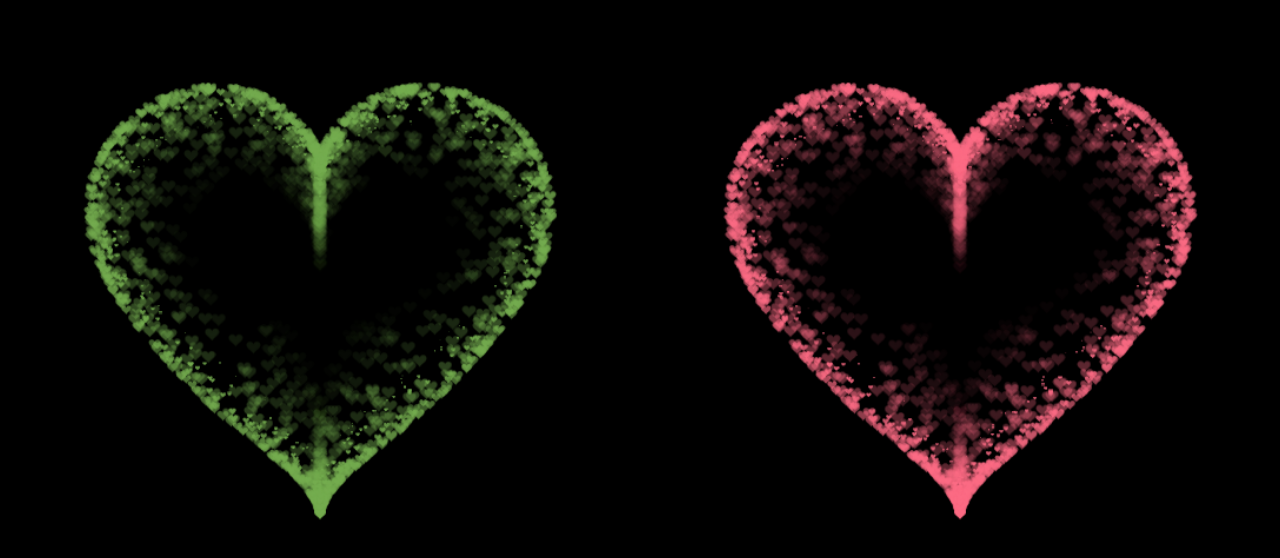
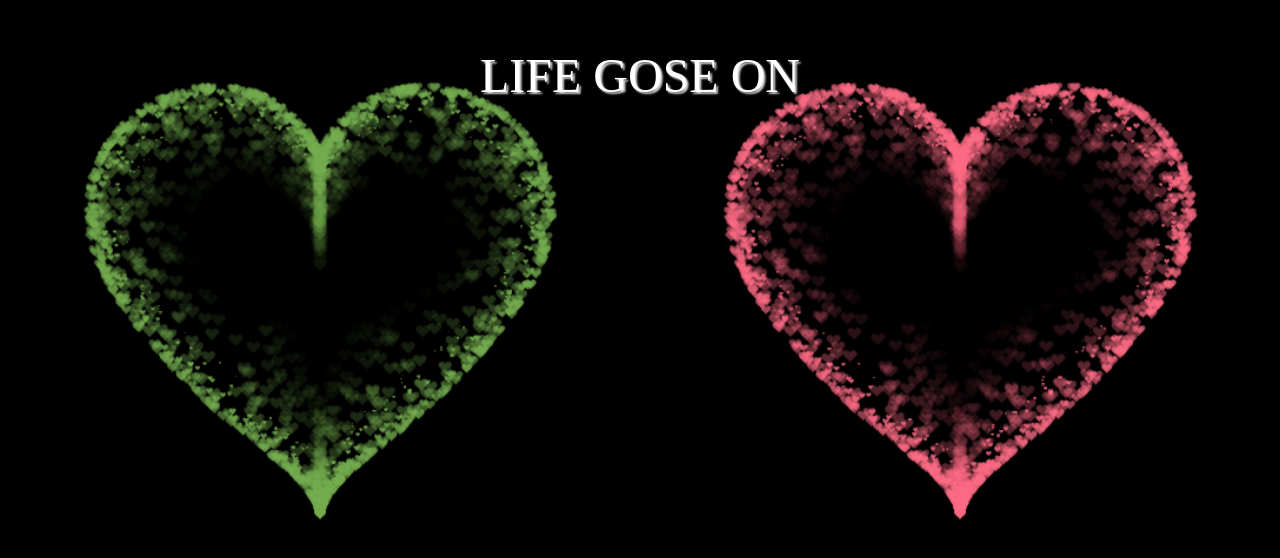
Before and after one commit to ddgminset/heart, a plain HTML site: page index.html in a window 1280 px wide. Shown: the part 102-660 px from the top of the page. Drawn offline with Linux system fonts and the light colour scheme.

Commit message:
Update index.html

```diff
--- a/index.html
+++ b/index.html
@@ -3,7 +3,7 @@
 
 <HEAD>
   <TITLE> Heart </TITLE>
-  <META NAME="Generator" CONTENT="EditPlus">
+  <META NAME="Generator" CONTENT="">
   <META NAME="Author" CONTENT="">
   <META NAME="Keywords" CONTENT="">
   <META NAME="Description" CONTENT="">
@@ -78,9 +78,10 @@
       top:0;
       bottom:0;
       margin:auto;
-      font-size:32px;
-      color:#fff;
+      font-size:48px;
+      color:#FFF;
       text-align: center;
+      text-shadow: 2px 2px 2px #d4d4d4
     }
 
     @keyframes animate {
@@ -107,7 +108,7 @@
   <div class="box">
     <canvas id="pinkboard"></canvas>
     <canvas id="pinkboard02"></canvas>
-    <p class="text"></p>
+    <p class="text">LIFE GOSE ON</p>
   </div>
   <script>
     /*
```
